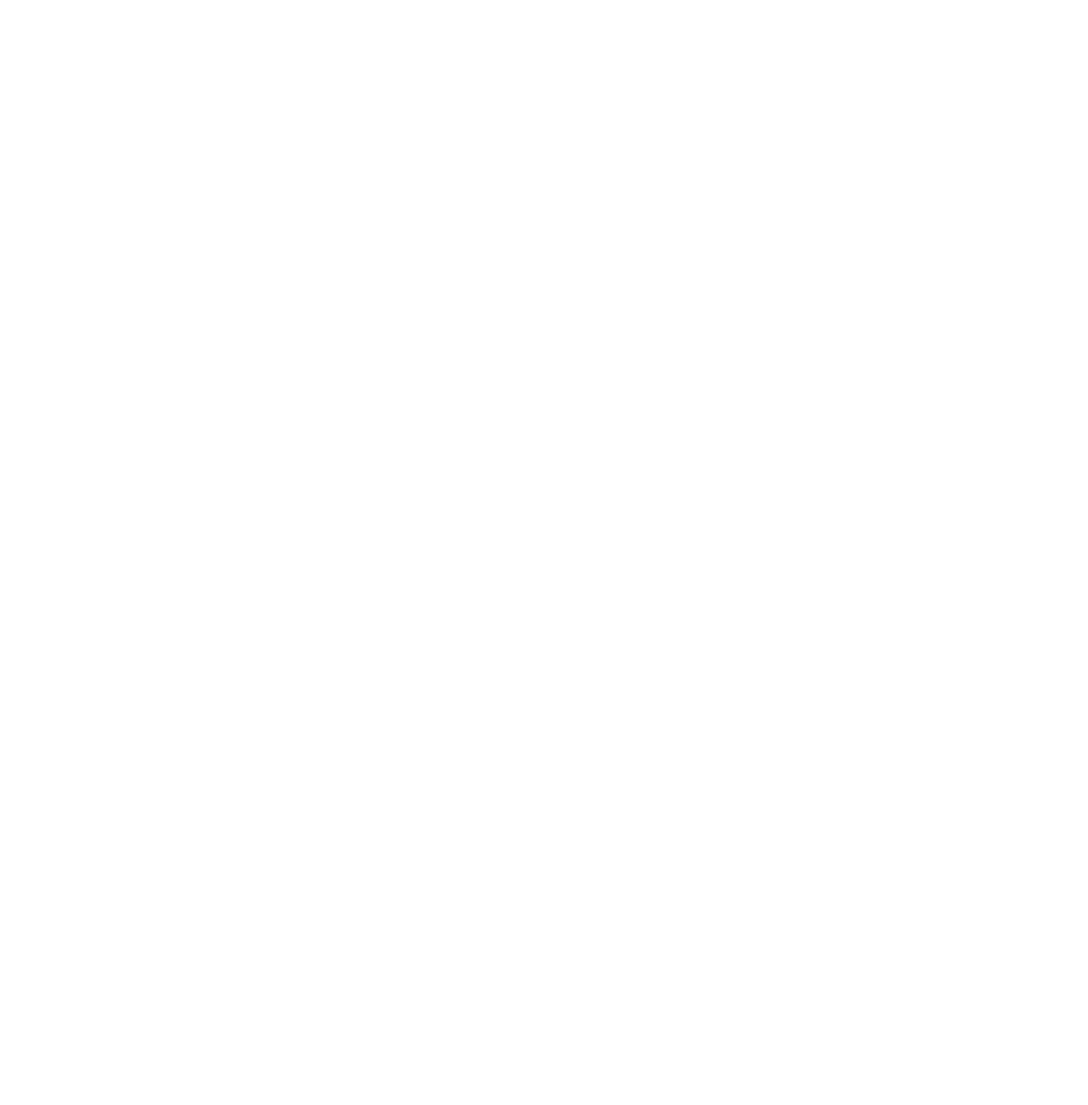
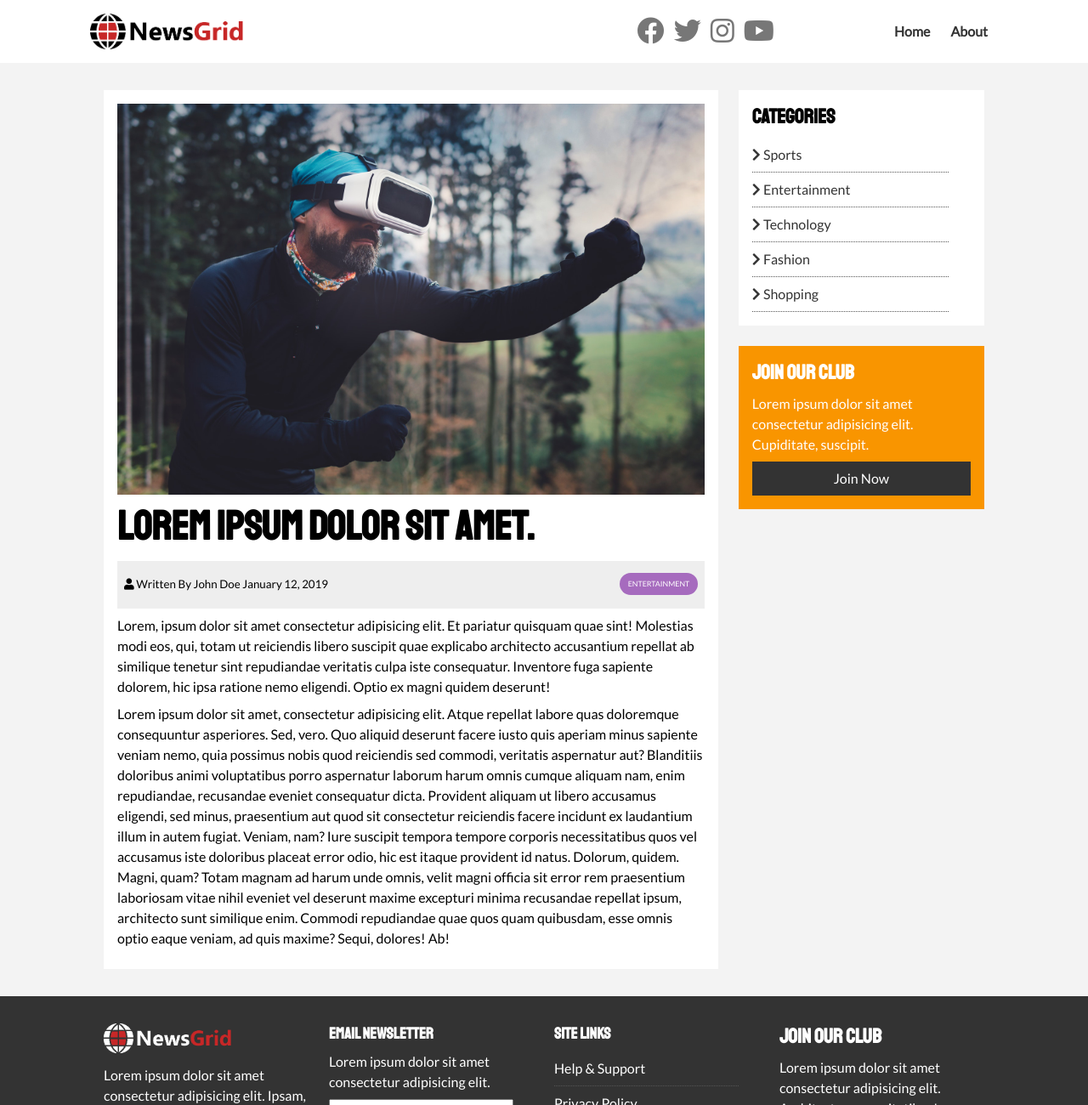
Before and after one commit to rrankawat/css-newsgrid, a plain HTML site: page article.html in a window 1280 px wide. Shown: the top 1300 px of the page at 85% size. Before the commit the page ends 800 px from the top, so only its background shows below. Drawn offline with Linux system fonts and the light colour scheme.

Commit message:
article page created, responsive created

```diff
--- a/article.html
+++ b/article.html
@@ -0,0 +1,169 @@
+<!DOCTYPE html>
+<html lang="en">
+  <head>
+    <meta charset="UTF-8" />
+    <meta name="viewport" content="width=device-width, initial-scale=1.0" />
+    <meta http-equiv="X-UA-Compatible" content="ie=edge" />
+    <link
+      rel="stylesheet"
+      href="https://cdnjs.cloudflare.com/ajax/libs/font-awesome/5.11.2/css/all.min.css"
+    />
+    <link
+      href="https://fonts.googleapis.com/css?family=Lato|Staatliches&display=swap"
+      rel="stylesheet"
+    />
+    <link rel="stylesheet" href="css/style.css" />
+    <link
+      rel="stylesheet"
+      media="screen and (max-width: 768px)"
+      href="css/mobile.css"
+    />
+    <link rel="shortcut icon" type="image/x-icon" href="img/favicon.ico" />
+    <title>NewsGrid | Latest News</title>
+  </head>
+  <body>
+    <nav id="main-nav">
+      <div class="container">
+        <img src="img/logo.png" alt="NewsGrid" class="logo" />
+        <div class="social">
+          <a href="https://facebook.com" target="_blank"
+            ><i class="fab fa-facebook fa-2x"></i
+          ></a>
+          <a href="https://twitter.com" target="_blank"
+            ><i class="fab fa-twitter fa-2x"></i
+          ></a>
+          <a href="https://instagram.com" target="_blank"
+            ><i class="fab fa-instagram fa-2x"></i
+          ></a>
+          <a href="https://youtube.com" target="_blank"
+            ><i class="fab fa-youtube fa-2x"></i
+          ></a>
+        </div>
+        <ul>
+          <li><a href="index.html">Home</a></li>
+          <li><a href="about.html">About</a></li>
+        </ul>
+      </div>
+    </nav>
+
+    <!-- About -->
+    <section id="article">
+      <div class="container">
+        <div class="page-container py-2">
+          <article class="card">
+            <img src="img/articles/ent1.jpg" alt="" />
+            <h1 class="l-heading">Lorem ipsum dolor sit amet.</h1>
+            <div class="meta">
+              <small>
+                <i class="fas fa-user"></i> Written By John Doe January 12, 2019
+              </small>
+              <div class="category category-ent">Entertainment</div>
+            </div>
+            <p>
+              Lorem, ipsum dolor sit amet consectetur adipisicing elit. Et
+              pariatur quisquam quae sint! Molestias modi eos, qui, totam ut
+              reiciendis libero suscipit quae explicabo architecto accusantium
+              repellat ab similique tenetur sint repudiandae veritatis culpa
+              iste consequatur. Inventore fuga sapiente dolorem, hic ipsa
+              ratione nemo eligendi. Optio ex magni quidem deserunt!
+            </p>
+            <p>
+              Lorem ipsum dolor sit amet, consectetur adipisicing elit. Atque
+              repellat labore quas doloremque consequuntur asperiores. Sed,
+              vero. Quo aliquid deserunt facere iusto quis aperiam minus
+              sapiente veniam nemo, quia possimus nobis quod reiciendis sed
+              commodi, veritatis aspernatur aut? Blanditiis doloribus animi
+              voluptatibus porro aspernatur laborum harum omnis cumque aliquam
+              nam, enim repudiandae, recusandae eveniet consequatur dicta.
+              Provident aliquam ut libero accusamus eligendi, sed minus,
+              praesentium aut quod sit consectetur reiciendis facere incidunt ex
+              laudantium illum in autem fugiat. Veniam, nam? Iure suscipit
+              tempora tempore corporis necessitatibus quos vel accusamus iste
+              doloribus placeat error odio, hic est itaque provident id natus.
+              Dolorum, quidem. Magni, quam? Totam magnam ad harum unde omnis,
+              velit magni officia sit error rem praesentium laboriosam vitae
+              nihil eveniet vel deserunt maxime excepturi minima recusandae
+              repellat ipsum, architecto sunt similique enim. Commodi
+              repudiandae quae quos quam quibusdam, esse omnis optio eaque
+              veniam, ad quis maxime? Sequi, dolores! Ab!
+            </p>
+          </article>
+
+          <aside id="categories" class="card">
+            <h2>Categories</h2>
+            <ul class="list">
+              <li>
+                <a href="#"><i class="fas fa-chevron-right"></i> Sports</a>
+              </li>
+              <li>
+                <a href="#"
+                  ><i class="fas fa-chevron-right"></i> Entertainment</a
+                >
+              </li>
+              <li>
+                <a href="#"><i class="fas fa-chevron-right"></i> Technology</a>
+              </li>
+              <li>
+                <a href="#"><i class="fas fa-chevron-right"></i> Fashion</a>
+              </li>
+              <li>
+                <a href="#"><i class="fas fa-chevron-right"></i> Shopping</a>
+              </li>
+            </ul>
+          </aside>
+
+          <aside class="card bg-secondary">
+            <h2>Join Our Club</h2>
+            <p>
+              Lorem ipsum dolor sit amet consectetur adipisicing elit.
+              Cupiditate, suscipit.
+            </p>
+            <a href="#" class="btn btn-dark btn-block">Join Now</a>
+          </aside>
+        </div>
+      </div>
+    </section>
+
+    <!-- Footer -->
+    <footer id="main-footer" class="py-2">
+      <div class="container footer-container">
+        <div>
+          <img src="img/logo_light.png" alt="NewsGrid" />
+          <p>
+            Lorem ipsum dolor sit amet consectetur adipisicing elit. Ipsam,
+            eaque. Officiis, laboriosam. Tenetur, rem consequatur ad aperiam
+            voluptatibus exercitationem sunt.
+          </p>
+        </div>
+        <div>
+          <h3>Email Newsletter</h3>
+          <p>Lorem ipsum dolor sit amet consectetur adipisicing elit.</p>
+          <form>
+            <input type="email" placeholder="Enter Email" />
+            <input type="submit" value="Subscribe" class="btn btn-primary" />
+          </form>
+        </div>
+        <div>
+          <h3>Site Links</h3>
+          <ul class="list">
+            <li><a href="#">Help & Support</a></li>
+            <li><a href="#">Privacy Policy</a></li>
+            <li><a href="#">About Us</a></li>
+            <li><a href="#">Contact</a></li>
+          </ul>
+        </div>
+        <div>
+          <h2>Join Our Club</h2>
+          <p>
+            Lorem ipsum dolor sit amet consectetur adipisicing elit. Architecto,
+            necessitatibus!
+          </p>
+          <a href="#" class="btn btn-secondary">Join Now</a>
+        </div>
+        <div>
+          <p>Copyright &copy; 2019, All Rights Reserved</p>
+        </div>
+      </div>
+    </footer>
+  </body>
+</html>
--- a/css/mobile.css
+++ b/css/mobile.css
@@ -0,0 +1,61 @@
+/* Navigation */
+#main-nav .social {
+  display: none;
+}
+
+#main-nav .container {
+  grid-template-columns: 1fr;
+  grid-gap: 1.2rem;
+}
+
+#main-nav ul,
+#main-nav .logo {
+  justify-self: center;
+}
+
+#main-nav ul li a {
+  padding: 0.5rem;
+}
+
+/* Articles */
+#home-articles .articles-container {
+  grid-template-columns: repeat(2, 1fr);
+}
+
+#home-articles .articles-container > *:first-child,
+#home-articles .articles-container > *:last-child {
+  grid-template-columns: 1fr;
+  grid-column: 1;
+}
+
+@media (max-width: 600px) {
+  /* Stack Grid Items */
+  #showcase .showcase-container,
+  #home-articles .articles-container,
+  #main-footer .footer-container {
+    grid-template-columns: 1fr;
+  }
+
+  #main-footer .footer-container > *:last-child {
+    grid-column: 1;
+  }
+
+  #main-footer .footer-container > *:first-child,
+  #main-footer .footer-container > *:nth-child(2) {
+    border-bottom: 1px solid #444;
+    padding-bottom: 1rem;
+  }
+
+  .page-container {
+    grid-template-columns: 1fr;
+    text-align: center;
+  }
+
+  .page-container > *:first-child {
+    grid-row: 1;
+  }
+
+  .l-heading {
+    font-size: 2rem;
+  }
+}
--- a/css/style.css
+++ b/css/style.css
@@ -149,6 +149,10 @@ h6 {
   padding: 3rem;
 }
 
+.l-heading {
+  font-size: 3rem;
+}
+
 .bg-dark h1,
 .bg-dark h2,
 .bg-dark h3,
@@ -288,6 +292,19 @@ h6 {
   grid-column: 2 / span 2;
 }
 
+/* Article */
+#article .meta {
+  display: flex;
+  justify-content: space-between;
+  align-items: center;
+  background-color: #eee;
+  padding: 0.5rem;
+}
+
+#article .meta .category {
+  margin-top: 0.4rem;
+}
+
 /* Footer */
 #main-footer {
   background-color: var(--dark-color);
```
